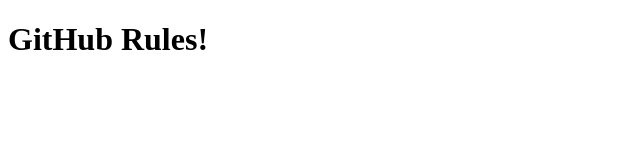
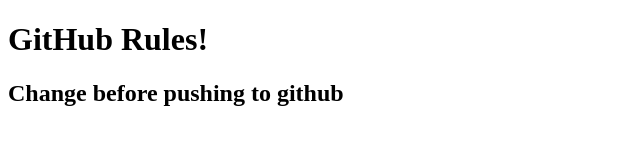
Before and after one commit to buckywebb/gitclass, a plain HTML site: page index.html in a window 1280 px wide. Shown: the whole page, without its empty margins (0-640 px from the left). Drawn offline with Linux system fonts and the light colour scheme.

Commit message:
added h2 to index.html

```diff
--- a/index.html
+++ b/index.html
@@ -9,5 +9,6 @@
 </head>
 <body>
     <h1>GitHub Rules!</h1>
+    <h2>Change before pushing to github</h2>
 </body>
 </html>
```
